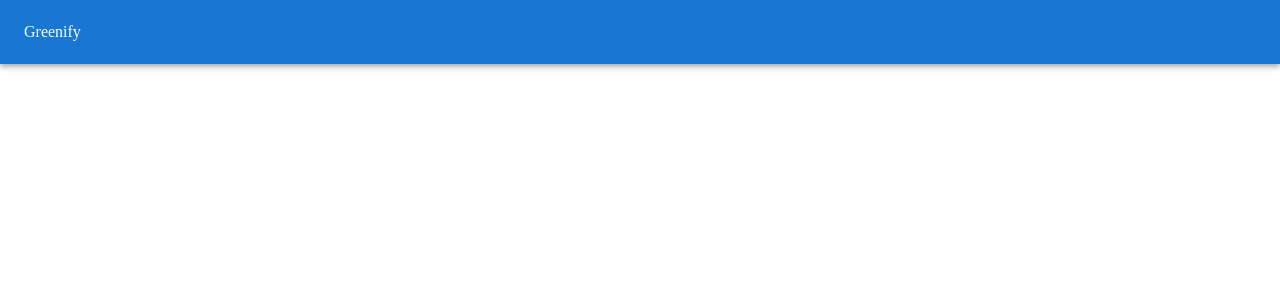
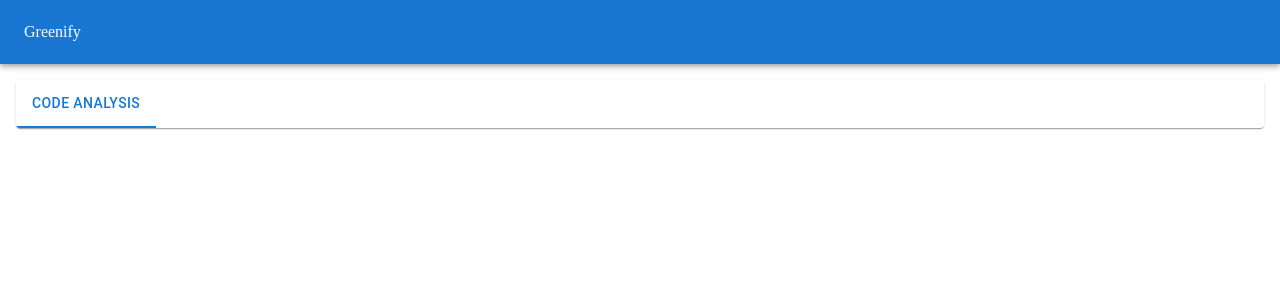
Before and after one commit to skkuse/2023fall_41class_team8, a React (Create React App) app in the folder front/: page / in a window 1280 px wide. Shown: the top 300 px of the page. Built offline with nearby package versions, Linux system fonts and the light colour scheme.

Commit message:
Basic page layout

```diff
--- a/front/src/App.tsx
+++ b/front/src/App.tsx
@@ -1,7 +1,8 @@
-import { AppBar, Box, Toolbar } from '@mui/material';
+import { AppBar, Box, Card, Tab, Tabs, Toolbar } from '@mui/material';
 import React from 'react';
+import { Analyser } from './analyser/Analyser';
 
-function App() {
+export function App() {
 	return (
 		<Box sx={{ width: '100vw' }}>
 			<AppBar position='static'>
@@ -9,8 +10,14 @@ function App() {
 					Greenify
 				</Toolbar>
 			</AppBar>
+			<Box>
+				<Card style={{ flex: 1, margin: 16 }}>
+					<Tabs value={0}>
+						<Tab label='Code Analysis' value={0} />
+					</Tabs>
+					<Analyser />
+				</Card>
+			</Box>
 		</Box>
 	);
 }
-
-export default App;
--- a/front/src/analyser/Analyser.tsx
+++ b/front/src/analyser/Analyser.tsx
@@ -1,14 +1,10 @@
-import { Tabs, Tab } from "@mui/material";
+import { Grid } from "@mui/material";
 import React from 'react';
 
-function Analyser() {
+export function 	Analyser() {
 	return (
-		<Tabs
-			value={0}
-			textColor='inherit'
-			indicatorColor='secondary'
-		>
-			<Tab label='Code Analysis' value={0} />
-		</Tabs>
-	)
+		<Grid>
+
+		</Grid>
+	);
 }
--- a/front/src/index.tsx
+++ b/front/src/index.tsx
@@ -1,8 +1,8 @@
 import React from 'react';
 import ReactDOM from 'react-dom/client';
 import { ThemeProvider } from '@material-ui/styles';
-import App from './App';
 import { createTheme } from '@mui/material/styles';
+import { App } from './App';
 
 const root = ReactDOM.createRoot(
   document.getElementById('root') as HTMLElement
```
